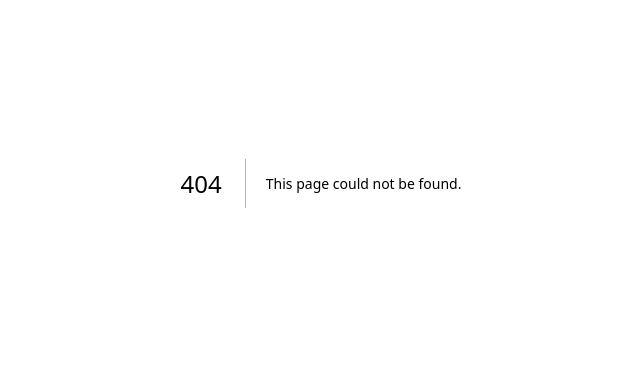
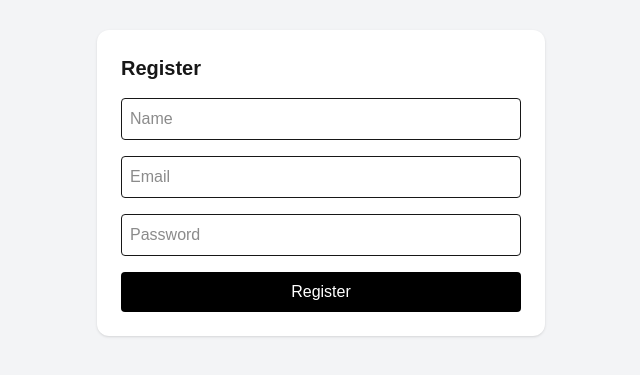
Before and after one commit to takimul/foodhub_frontend, a Next.js app: page /register in a window 1280 px wide. Before the commit this address had no page. Shown: the part 217-592 px from the top of the page, without its empty margins (319-959 px from the left). Built offline with nearby package versions, Linux system fonts and the light colour scheme.

Commit message:
login and signup page

```diff
--- /dev/null
+++ b/app/(auth)/layout.tsx
@@ -0,0 +1,13 @@
+export default function AuthLayout({
+  children
+}: {
+  children: React.ReactNode;
+}) {
+  return (
+    <div className="min-h-screen flex items-center justify-center bg-gray-100">
+      <div className="w-full max-w-md bg-white p-6 rounded-xl shadow">
+        {children}
+      </div>
+    </div>
+  );
+}
--- /dev/null
+++ b/app/(auth)/login/page.tsx
@@ -0,0 +1,61 @@
+"use client";
+
+import { useState } from "react";
+
+export default function LoginPage() {
+  const [email, setEmail] = useState("");
+  const [password, setPassword] = useState("");
+
+  const handleLogin = async () => {
+    try {
+      const res = await fetch(
+        `${process.env.NEXT_PUBLIC_API_URL}/api/auth/sign-in/email`,
+        {
+          method: "POST",
+          credentials: "include",
+          headers: {
+            "Content-Type": "application/json"
+          },
+          body: JSON.stringify({
+            email,
+            password
+          })
+        }
+      );
+
+      if (!res.ok) throw new Error("Login failed");
+
+      window.location.href = "/";
+    } catch (err) {
+      alert("Invalid credentials");
+    }
+  };
+
+  return (
+    <div className="space-y-4">
+      <h2 className="text-xl font-bold">Login</h2>
+
+      <input
+        className="w-full border p-2 rounded"
+        placeholder="Email"
+        value={email}
+        onChange={(e) => setEmail(e.target.value)}
+      />
+
+      <input
+        type="password"
+        className="w-full border p-2 rounded"
+        placeholder="Password"
+        value={password}
+        onChange={(e) => setPassword(e.target.value)}
+      />
+
+      <button
+        onClick={handleLogin}
+        className="w-full bg-black text-white p-2 rounded"
+      >
+        Login
+      </button>
+    </div>
+  );
+}
--- /dev/null
+++ b/app/(auth)/register/page.tsx
@@ -0,0 +1,70 @@
+"use client";
+
+import { useState } from "react";
+
+export default function RegisterPage() {
+  const [name, setName] = useState("");
+  const [email, setEmail] = useState("");
+  const [password, setPassword] = useState("");
+
+  const handleRegister = async () => {
+    try {
+      const res = await fetch(
+        `${process.env.NEXT_PUBLIC_API_URL}/api/auth/sign-up/email`,
+        {
+          method: "POST",
+          credentials: "include",
+          headers: {
+            "Content-Type": "application/json"
+          },
+          body: JSON.stringify({
+            name,
+            email,
+            password
+          })
+        }
+      );
+
+      if (!res.ok) throw new Error("Register failed");
+
+      window.location.href = "/";
+    } catch (err) {
+      alert("Registration failed");
+    }
+  };
+
+  return (
+    <div className="space-y-4">
+      <h2 className="text-xl font-bold">Register</h2>
+
+      <input
+        className="w-full border p-2 rounded"
+        placeholder="Name"
+        value={name}
+        onChange={(e) => setName(e.target.value)}
+      />
+
+      <input
+        className="w-full border p-2 rounded"
+        placeholder="Email"
+        value={email}
+        onChange={(e) => setEmail(e.target.value)}
+      />
+
+      <input
+        type="password"
+        className="w-full border p-2 rounded"
+        placeholder="Password"
+        value={password}
+        onChange={(e) => setPassword(e.target.value)}
+      />
+
+      <button
+        onClick={handleRegister}
+        className="w-full bg-black text-white p-2 rounded"
+      >
+        Register
+      </button>
+    </div>
+  );
+}
```
